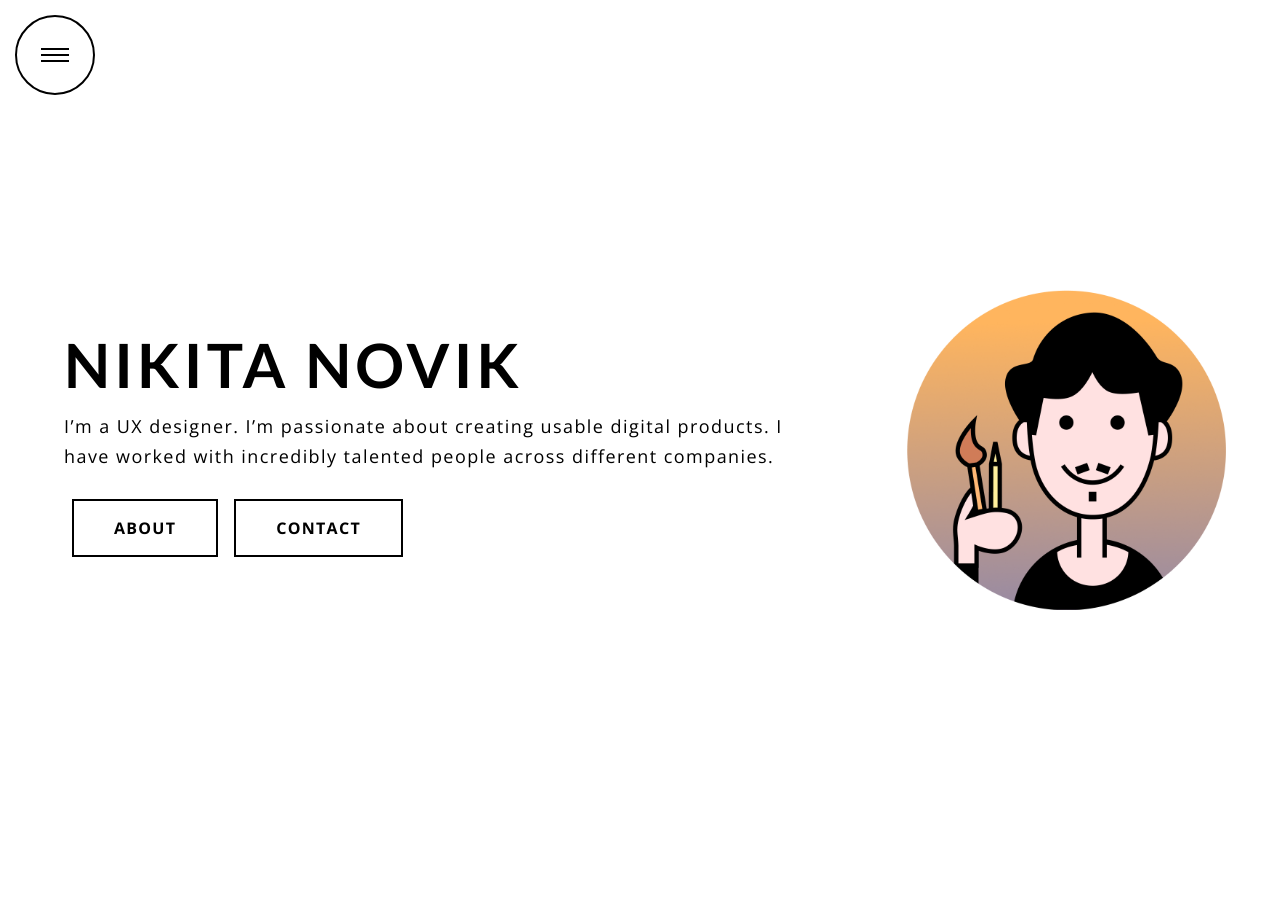
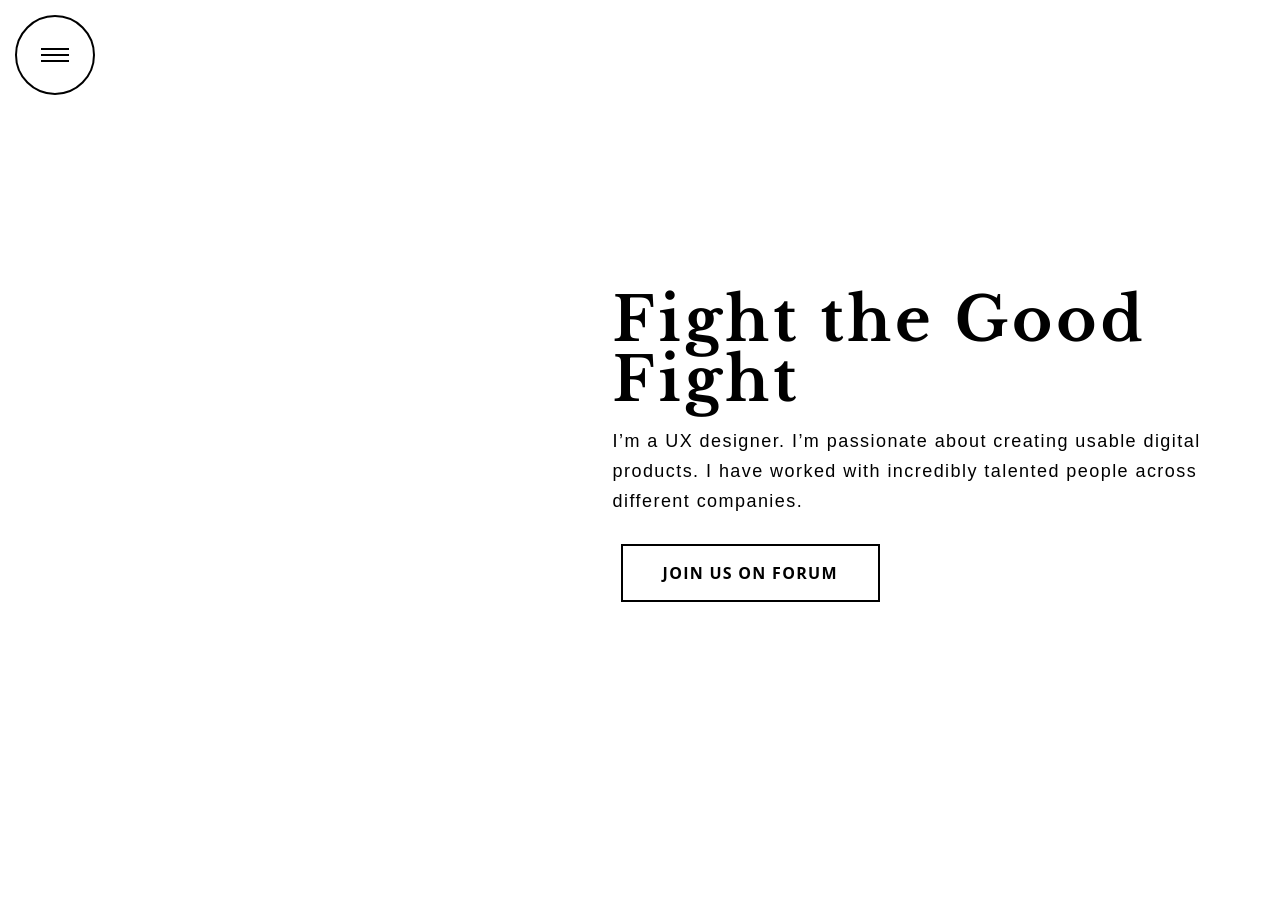
Before and after one commit to orthodoxbrotherhood-steustace/obse-jekyll, a Jekyll site: the page built from index.markdown, in a window 1280 px wide. Shown: the top 908 px of the page. Built offline with Jekyll 4.4.1, drawn with Linux system fonts in a browser that asks for light colours; some web fonts are replaced; grey boxes are pictures that could not be loaded.

Commit message:
website-02

```diff
--- a/_sass/main.scss
+++ b/_sass/main.scss
@@ -12,8 +12,8 @@
 // - Call to Action
 //   -
 
-@import url('https://fonts.googleapis.com/css2?family=Lato:ital,wght@0,100;0,300;0,400;0,700;0,900;1,100;1,300;1,400;1,700;1,900&display=swap');
-@import url('https://fonts.googleapis.com/css2?family=Open+Sans:ital,wght@0,100;0,300;0,400;0,700;0,900;1,100;1,300;1,400;1,700;1,900&display=swap');
+@import url('https://fonts.googleapis.com/css2?family=Libre+Baskerville:ital,wght@0,100;0,300;0,400;0,700;0,900;1,100;1,300;1,400;1,700;1,900&display=swap');
+@import url('https://fonts.googleapis.com/css2?family=Muli:ital,wght@0,100;0,300;0,400;0,700;0,900;1,100;1,300;1,400;1,700;1,900&display=swap');
 
 /** Body */
 body {
@@ -26,13 +26,13 @@ main {
 }
 
 /** Headings */
-h1, h2, h3, h4, h5, h6 { font-weight: 700; font-family: 'Lato', sans-serif; text-transform: uppercase;}
+h1, h2, h3, h4, h5, h6 { font-weight: 700; font-family: 'Libre Baskerville', serif;}
 
 h1 { font-size: 61px;}
 h2 { font-size: 48.83px;}
 
 /** Body Copy */
-p { font-weight: 400; font-family: 'Open Sans', sans-serif; font-size: 18px; }
+p { font-weight: 400; font-family: 'Muli', sans-serif; font-size: 18px; }
 
 /** Lists */
 ul {
@@ -148,7 +148,7 @@ button:hover {
   display: flex;
   flex-direction: row;
   height: 100vh;
-  max-width: 1400px;
+  // max-width: 1400px;
 }
 
 .call-to-action-container {
@@ -213,15 +213,15 @@ button:hover {
 // }
 
 #image-01 {
-  background-image: url("https://lifeexamined.github.io/nikitanovik-portfolio/assets/images/web.jpg");
+  background-image: url("https://orthodoxbrotherhood-steustace.github.io/nikitanovik-portfolio/assets/images/steustace.jpeg");
 }
 
 #image-02 {
-  background-image: url("https://lifeexamined.github.io/nikitanovik-portfolio/assets/images/mobile.jpg");
+  background-image: url("https://orthodoxbrotherhood-steustace.github.io/nikitanovik-portfolio/assets/images/steustace.jpeg");
 }
 
 #image-03 {
-  background-image: url("https://lifeexamined.github.io/nikitanovik-portfolio/assets/images/app.jpg");
+  background-image: url("https://orthodoxbrotherhood-steustace.github.io/nikitanovik-portfolio/assets/images/steustace.jpeg");
 }
 
 /** Mobile View */
--- a/index.markdown
+++ b/index.markdown
@@ -10,17 +10,16 @@ title: Home
 <!-- Hero Call-to-Action -->
 <div class="primary-call-to-action">
 	<div class="hero-call-to-action-container">
+        <div id="image-01" class="call-to-action-image"></div>
 		<div class="call-to-action-textbox-wrapper">
             <div class="call-to-action-textbox">
-				    <h1 class="call-to-action-heading">NIKITA NOVIK</h1>
+				    <h1 class="call-to-action-heading">Fight the Good Fight</h1>
 				    <p class="call-to-action-text">I’m a UX designer. I’m passionate about creating usable digital products. I have worked with incredibly talented people across different companies.</p>
-                <div class="primary-call-to-action-button-wrapper full-width flex-row justify-start">
-                    <a href="https://nikitanovik.notion.site/About-964b44222d464ed4a924902f32074c20" target="_blank"><button class="primary-call-to-action-button">About</button></a>
-                    <a href="https://nikitanovik.notion.site/Contact-8a972bed5fc14fca80ec6e739c6b7c79" target="_blank"><button class="primary-call-to-action-button">Contact</button></a>
+                 <div class="full-width flex-row justify-start">
+                    <a href="https://medium.com/@nikita.a.novik/aeroaquaponic-a-ux-case-study-f4706eddd626" target="_blank"><button class="call-to-action-button">Join Us on Forum</button></a>
                 </div>
             </div>
 		</div>
-        <div class="call-to-action-img-wrapper"><img class="call-to-action-img" src="assets/images/Me.png"></div>
 	</div>
 </div>
 
```
Also changed, not shown: assets/images/steustace.jpeg (added).
